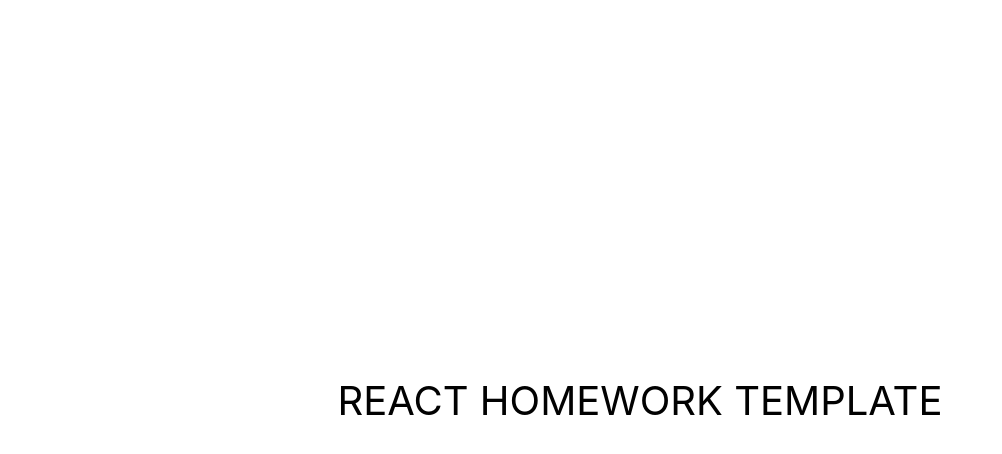
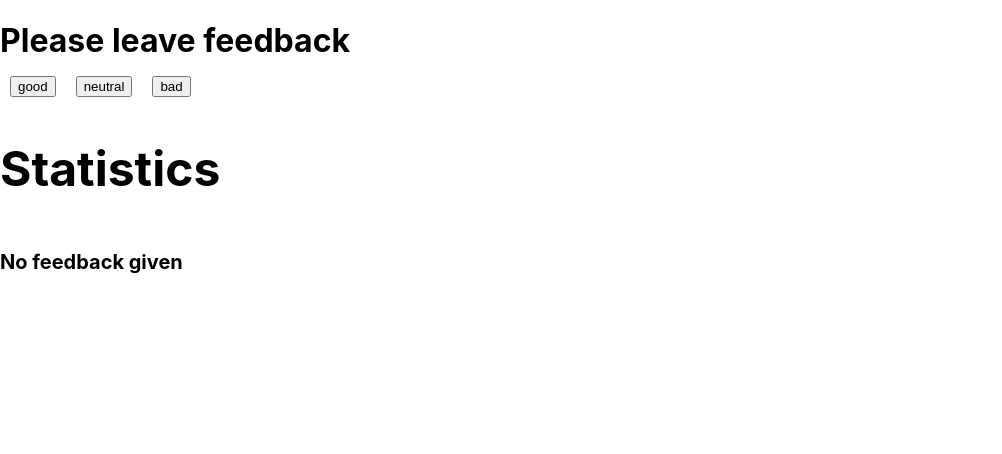
Before and after one commit to Andriy-Lesyk/goit-react-hw-012-feedback, a React (Create React App) app: page / in a window 1280 px wide. Shown: the top 454 px of the page, without its empty margins (0-1002 px from the left). Built offline with nearby package versions, Linux system fonts and the light colour scheme.

Commit message:
Створює компоненти

```diff
--- a/package.json
+++ b/package.json
@@ -4,9 +4,11 @@
   "private": true,
   "homepage": " https://andriy-lesyk.github.io/goit-react-hw-012-feedback/",
   "dependencies": {
+    "@emotion/styled": "^11.8.1",
     "@testing-library/jest-dom": "^5.16.1",
     "@testing-library/react": "^12.1.2",
     "@testing-library/user-event": "^13.5.0",
+    "prop-types": "^15.8.1",
     "react": "^17.0.2",
     "react-dom": "^17.0.2",
     "react-scripts": "5.0.0",
--- a/src/components/App.jsx
+++ b/src/components/App.jsx
@@ -1,17 +1,46 @@
-export const App = () => {
-  return (
-    <div
-      style={{
-        height: '100vh',
-        display: 'flex',
-        justifyContent: 'center',
-        alignItems: 'center',
-        fontSize: 40,
-        textTransform: 'uppercase',
-        color: '#010101',
-      }}
-    >
-      React homework template
-    </div>
-  );
-};
+import React, { Component } from 'react';
+import Section from './Section/Section';
+import FeedbackOptions from './FeedbackOptions/FeedbackOptions';
+import Statistics from './Statistics/Statistics';
+
+export default class App extends Component {
+  state = {
+    good: 0,
+    neutral: 0,
+    bad: 0,
+  };
+
+  handleIncrement = event => {
+    const feedback = event.currentTarget.name;
+    this.setState(prevState => ({
+      [feedback]: prevState[feedback] + 1,
+    }));
+  };
+
+  handleIncrementTotal = () =>
+    (this.total = this.state.good + this.state.bad + this.state.neutral);
+
+  handleIncrementPositive = () =>
+    (this.positive = Math.round((this.state.good / this.total) * 100));
+
+  render() {
+    return (
+      <div>
+        <Section title={'Please leave feedback'}>
+          <FeedbackOptions
+            handleFeedback={this.handleIncrement}
+            options={this.state}
+          ></FeedbackOptions>
+          <Statistics
+            good={this.state.good}
+            neutral={this.state.neutral}
+            bad={this.state.bad}
+            total={this.handleIncrementTotal()}
+            positivePercentage={this.handleIncrementPositive()}
+            message={'No feedback given'}
+          ></Statistics>
+        </Section>
+      </div>
+    );
+  }
+}
--- /dev/null
+++ b/src/components/FeedbackOptions/FeedbackOptions.jsx
@@ -0,0 +1,26 @@
+import React from 'react';
+import PropTypes from 'prop-types';
+import { Btn } from './FeedbackOptions.styled';
+
+function FeedbackOptions({ handleFeedback, options }) {
+  return (
+    <div>
+      {Object.keys(options).map(option => (
+        <Btn key={option} name={option} onClick={handleFeedback}>
+          {option}
+        </Btn>
+      ))}
+    </div>
+  );
+}
+
+FeedbackOptions.propTypes = {
+  handleFeedback: PropTypes.func.isRequired,
+  options: PropTypes.shape({
+    good: PropTypes.number.isRequired,
+    neutral: PropTypes.number.isRequired,
+    bad: PropTypes.number.isRequired,
+  }).isRequired,
+};
+
+export default FeedbackOptions;
--- /dev/null
+++ b/src/components/FeedbackOptions/FeedbackOptions.styled.jsx
@@ -0,0 +1,6 @@
+import styled from '@emotion/styled';
+
+export const Btn = styled.button`
+  margin-right: 10px;
+  margin-left: 10px;
+`;
--- /dev/null
+++ b/src/components/Section/Section.jsx
@@ -0,0 +1,19 @@
+import React from 'react';
+import PropTypes from 'prop-types';
+
+function Section({ title, children }) {
+  return (
+    <div>
+      <h1>
+        {title}
+        {children}
+      </h1>
+    </div>
+  );
+}
+
+Section.propTypes = {
+  title: PropTypes.string,
+};
+
+export default Section;
--- /dev/null
+++ b/src/components/Statistics/Statistics.jsx
@@ -0,0 +1,40 @@
+import React from 'react';
+import PropTypes from 'prop-types';
+import { Title, StatItem, Stat, Notification } from './Statistics.styles';
+
+function Statistics({
+  good,
+  neutral,
+  bad,
+  total,
+  positivePercentage,
+  message,
+}) {
+  return (
+    <div>
+      <Title>Statistics</Title>
+      {good !== 0 || bad !== 0 || neutral !== 0 ? (
+        <Stat>
+          <StatItem>Good: {good}</StatItem>
+          <StatItem>Neutral {neutral}:</StatItem>
+          <StatItem>Bad: {bad}</StatItem>
+          <StatItem>Total: {total}</StatItem>
+          <StatItem>Positive feedback: {positivePercentage}%</StatItem>
+        </Stat>
+      ) : (
+        <Notification>{message}</Notification>
+      )}
+    </div>
+  );
+}
+
+Statistics.propTypes = {
+  good: PropTypes.number.isRequired,
+  neutral: PropTypes.number.isRequired,
+  bad: PropTypes.number.isRequired,
+  total: PropTypes.number.isRequired,
+  positivePercentage: PropTypes.number.isRequired,
+  message: PropTypes.string.isRequired,
+};
+
+export default Statistics;
--- /dev/null
+++ b/src/components/Statistics/Statistics.styles.jsx
@@ -0,0 +1,14 @@
+import styled from '@emotion/styled';
+
+export const Stat = styled.h1``;
+
+export const StatList = styled.ul``;
+
+export const StatItem = styled.li`
+  list-style: none;
+  font-size: 20px;
+`;
+export const Notification = styled.span`
+  font-size: 20px;
+`;
+export const Title = styled.h2``;
--- a/src/index.js
+++ b/src/index.js
@@ -1,6 +1,6 @@
 import React from 'react';
 import ReactDOM from 'react-dom';
-import { App } from 'components/App';
+import  App  from 'components/App';
 import reportWebVitals from './reportWebVitals';
 import './index.css';
 
```
Also changed, not shown: 1 other file (tests, documents, lock files or other folders).
